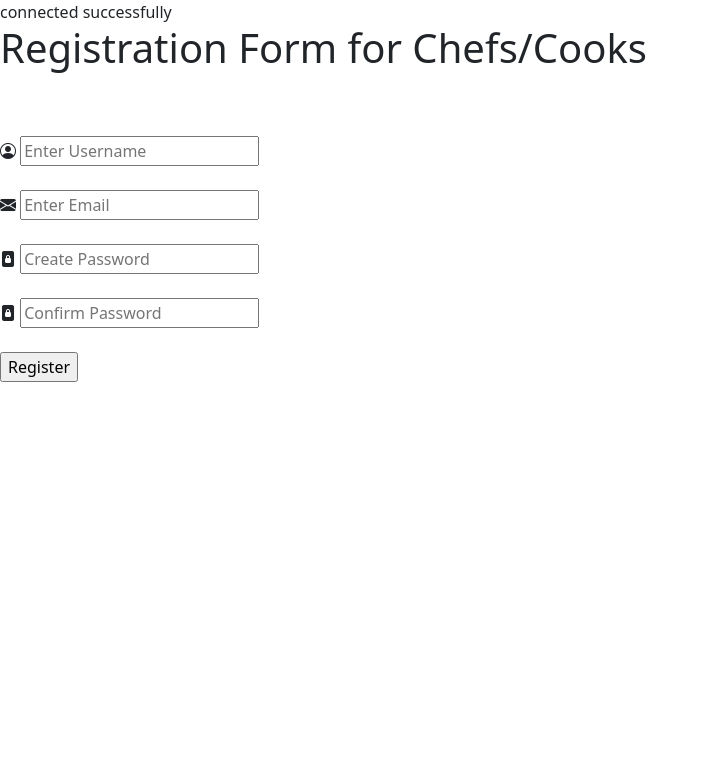
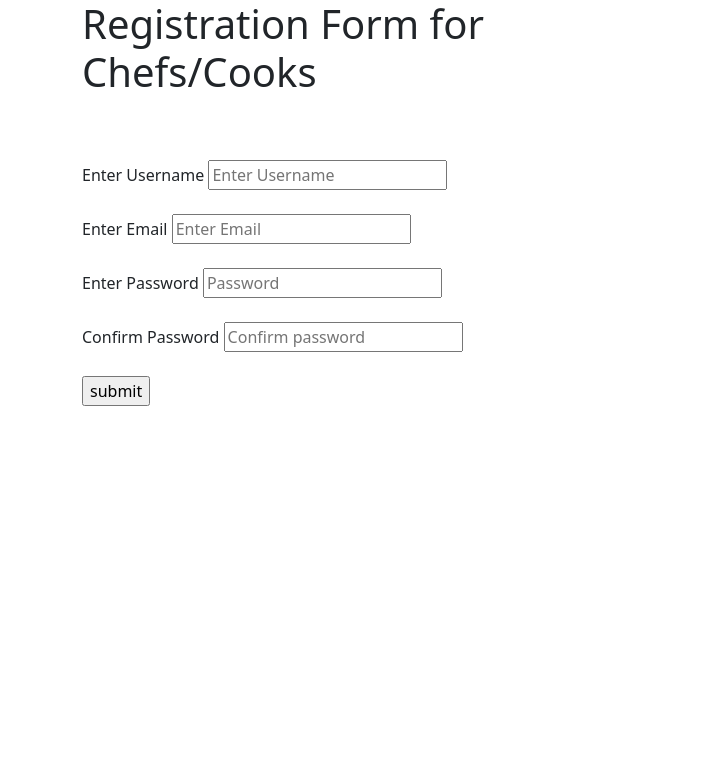
Before and after one commit to btafrimps/jlm, a PHP site: page /register.php in a window 1280 px wide. Shown: the top 783 px of the page, without its empty margins (0-708 px from the left). Run offline with PHP 8.4, Linux system fonts and the light colour scheme.

Commit message:
update with register form for chefs

```diff
--- a/connection.php
+++ b/connection.php
@@ -5,12 +5,12 @@ $password = "";
 $db_name="jlm";
 
 //create connection
-$con = new mysqli($servername,$username,$password,$db_name, 3306);
+$conn = new mysqli($servername,$username,$password,$db_name);
 
 //check connection
-if($con->connect_error){
-       die("connection failed:".$con->connect_error );
-    }
-   echo "connected successfully";
+if($conn->connect_error){
+       die("connection failed:".$conn->connect_error );
+}
+echo "connected successfully";
 
 ?>
--- a/register.php
+++ b/register.php
@@ -1,37 +1,123 @@
 <?php
-  include ("connection.php");
+  if(isset($_POST['submit'])){
+    include("connection.php");
+    $username = $_POST['user'];
+    $email = $_POST['email'];
+    $password = $_POST['password'];
+    $confirmpassword = $_POST['confirmpassword'];
+
+    $sql = "select * from register where user ='$username'";
+    $result = mysqli_query ($conn, $sql);
+    $count_user = mysqli_num_rows($result);
+
+    $sql = "select * from register where email ='$email'";
+    $result = mysqli_query ($conn, $sql);
+    $count_email = mysqli_num_rows($result);
+
+    if($count_user==0 || $count_rows==0){
+      if($password==$confirmpassword){
+        $hash =password_hash($password, PASSWORD_DEFAULT);
+        $sql ="insert into register(user,email,password,confirmpassword) values('$username','$email', '$password', '$confirmpassword')";
+        $result=mysqli_query($conn,$sql);
+header("location:chefUpload.php");
+      }
+      else{
+        echo '<script>
+        alert("passwords do not match");
+        window.location.href="register.php"
+        </script>';
+      }
+    }
+
+    if($count_user==0 || "count_rows==0"){
+
+    }
+    else{
+      echo '<script>
+      alert("user already exists");
+      window.location.href = "chefUpload.php"
+      </script>';
+    }
+  }
 ?>
 <!doctype html>
 <html lang="en">
+
 <head>
     <meta charset="utf-8">
     <meta name="viewport" content="width=device-width, initial-scale=1">
     <title>JLM Registration for chefs</title>
-    <link href="https://cdn.jsdelivr.net/npm/bootstrap@5.3.3/dist/css/bootstrap.min.css" rel="stylesheet" integrity="sha384-QWTKZyjpPEjISv5WaRU9OFeRpok6YctnYmDr5pNlyT2bRjXh0JMhjY6hW+ALEwIH" crossorigin="anonymous">
+    <link href="https://cdn.jsdelivr.net/npm/bootstrap@5.3.3/dist/css/bootstrap.min.css" rel="stylesheet"
+        integrity="sha384-QWTKZyjpPEjISv5WaRU9OFeRpok6YctnYmDr5pNlyT2bRjXh0JMhjY6hW+ALEwIH" crossorigin="anonymous">
     <link rel="stylesheet" href="https://cdn.jsdelivr.net/npm/bootstrap-icons@1.11.3/font/bootstrap-icons.min.css">
-    <link rel= "stylesheet" href="style.css">
+    <link rel="stylesheet" href="style.css">
 </head>
+
 <body>
+    <div class="container">
+        <div class="row">
+            <div class="col-md-6">
                 <div id="form">
-      <h1 id = "heading">Registration Form for Chefs/Cooks<h1><br></h1>
-      <form name ="form" action = "register.php" method="post"> <!--Form sends data to signup.php using the POST method -->
-        <i class="bi bi-person-circle"></i>
-        <input type = "text" id = "user" name ="user" placeholder = "Enter Username" required><br><br>
-        <i class="bi bi-envelope-fill"></i>
-        <input type = "email" id = "email" name ="email" placeholder = "Enter Email" required><br><br>
-        <i class="bi bi-file-lock2-fill"></i>
-        <input type = "password" id = "password" name ="password" placeholder = "Create Password" required><br><br>
-        <i class="bi bi-file-lock2-fill"></i>
-        <input type = "confirm password" id = "confirmpassword" name ="confirmpassword" placeholder = "Confirm Password" required><br><br>
-        <input type="submit" id="btn" name="submit" value="Register"/>
+                    <h1 id="heading">Registration Form for Chefs/Cooks<h1><br></h1>
+                        <form name="form" action="register.php" method="POST">
+                            <!--Form sends data to register.php using the POST method -->
+                            <label>Enter Username</label>
+                            <input type="text" id="user" name="user" placeholder="Enter Username" required><br><br>
+
+                            <label>Enter Email</label>
+                            <input type="email" id="user" name="email" placeholder="Enter Email" required><br><br>
+
+                            <label>Enter Password</label>
+                            <input type="password" id="password" name="password" placeholder="Password" required><br><br>
+
+                            <label>Confirm Password</label>
+                            <input type="password" id="confirmpassword" name="confirmpassword" placeholder="Confirm password"
+                                required><br><br>
+
+                            <input type="submit" id="btn" value="submit" name="submit" />
 
 
+
+
+                            <!--<div class="d-flex align-items-center justify-content-center">
+                                <button type="button" class=" p-2 m-2 btn btn-primary shadow">Register</button>
+                            </div>-->
+
+                </div>
+            </div>
+           <!-- <div class="col-md-6">
+                <div id="form">
+                    <h1 id="heading">SignIn Form for Users<h1><br></h1>
+                        <form name="form" action="register.php" method="post">
+                            <!Form sends data to register.php using the POST method
+                            <label>Enter Username</label>
+                            <input type="text" id="user" name="user" placeholder="Enter Username" required><br><br>
+
+                            <label>Enter Email</label>
+                            <input type="email" id="user" name="email" placeholder="Enter Email" required><br><br>
+
+                            <label>Enter Password</label>
+                            <input type="password" id="pass" name="pass" placeholder="Password" required><br><br>
+
+                            <div class="d-flex align-items-center justify-content-center">
+                                <a href="index2.php">
+                                    <button type="button" class=" p-2 m-2 btn btn-primary shadow">Sign in</button>
+
+                            </div>
+
+                </div>
+            </div>-->
+        </div>
+    </div>
 
 
     </form>
 
     </div>
 
-    <script src="https://cdn.jsdelivr.net/npm/bootstrap@5.3.3/dist/js/bootstrap.bundle.min.js" integrity="sha384-YvpcrYf0tY3lHB60NNkmXc5s9fDVZLESaAA55NDzOxhy9GkcIdslK1eN7N6jIeHz" crossorigin="anonymous"></script>
+    <script src="https://cdn.jsdelivr.net/npm/bootstrap@5.3.3/dist/js/bootstrap.bundle.min.js"
+        integrity="sha384-YvpcrYf0tY3lHB60NNkmXc5s9fDVZLESaAA55NDzOxhy9GkcIdslK1eN7N6jIeHz" crossorigin="anonymous">
+    </script>
 </body>
+
 </html>
```
Lines whose indentation alone changed are shown as unchanged.
